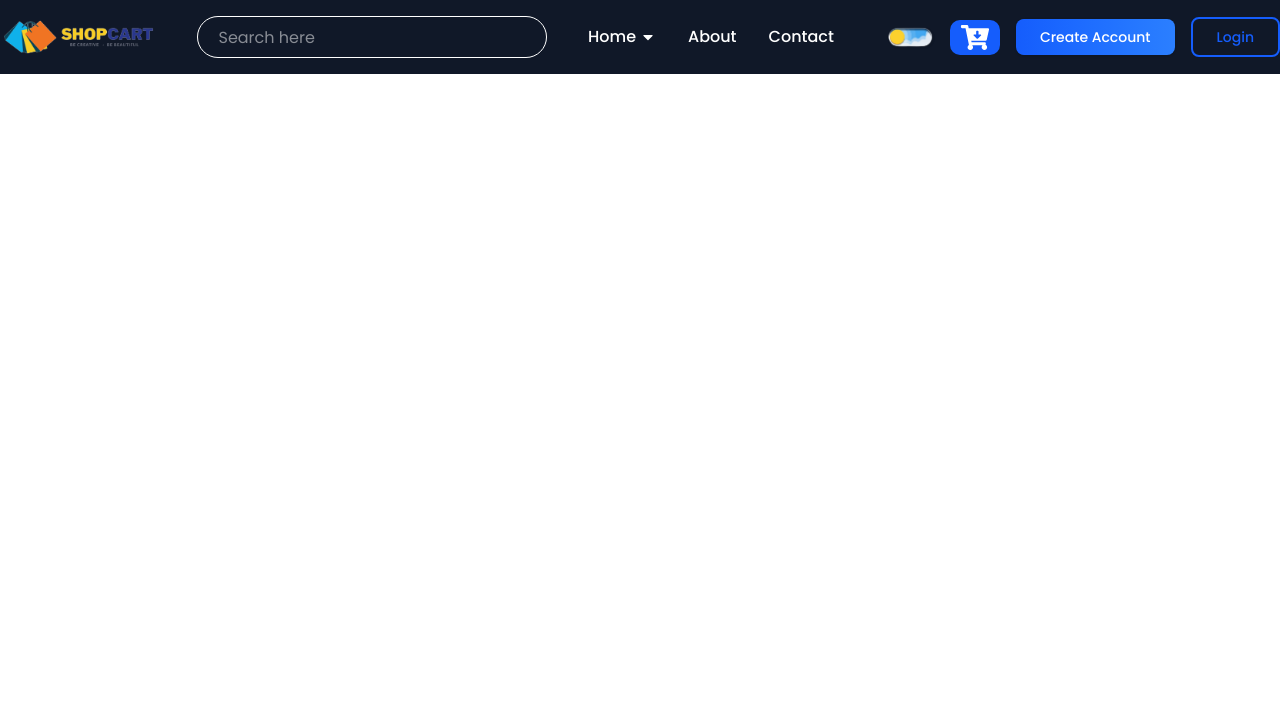
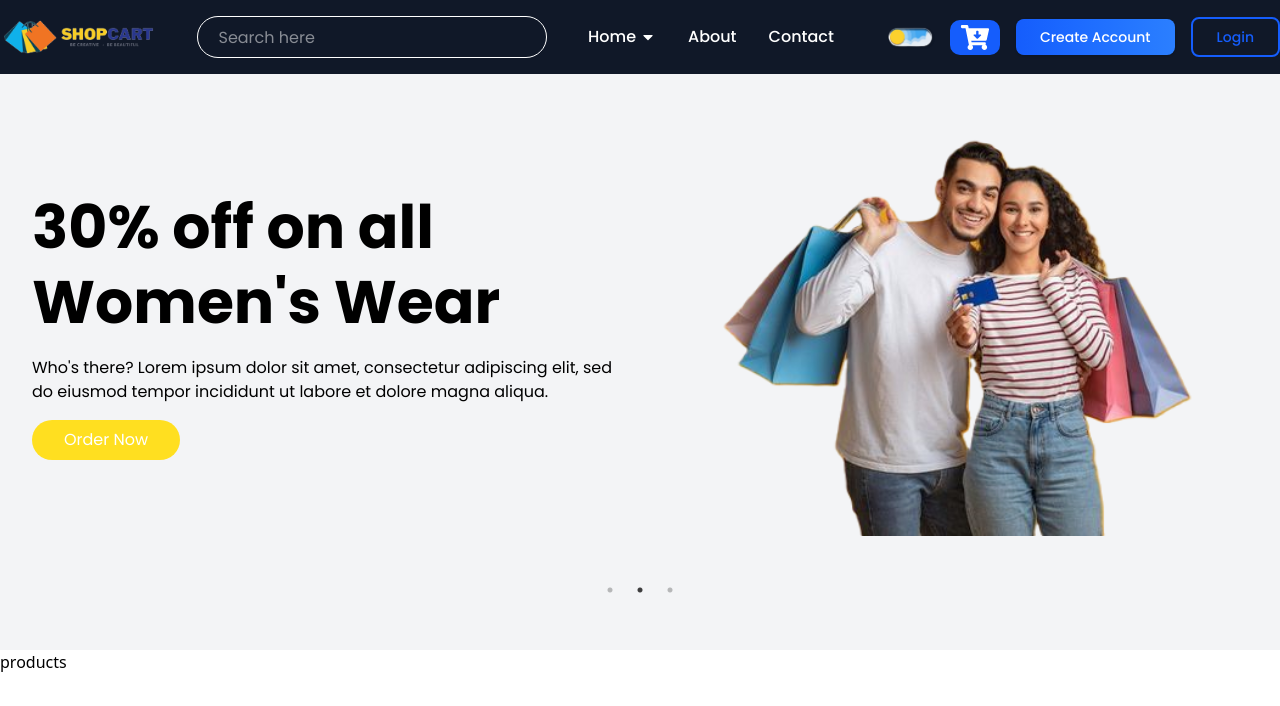
Before and after one commit to Mawais200/Shop-Cart-Web, a React (Vite) app in the folder shopcart/: page / in a window 1280 px wide. Shown: the top 706 px of the page. Built offline with nearby package versions, Linux system fonts and the light colour scheme.

Commit message:
add a new folder products in which products of websites will shown

```diff
--- a/shopcart/package.json
+++ b/shopcart/package.json
@@ -18,6 +18,9 @@
     "react-dom": "^19.0.0",
     "react-icon": "^1.0.0",
     "react-icons": "^5.5.0",
+    "react-slick": "^0.30.3",
+    "slick": "^1.12.2",
+    "slick-carousel": "^1.8.1",
     "swiper": "^11.2.4",
     "tailwindcss": "^4.0.9"
   },
--- a/shopcart/src/App.jsx
+++ b/shopcart/src/App.jsx
@@ -1,5 +1,6 @@
 import Hero from './Hero/hero'
 import Component from './Component/Navitems'
+import Products from './Products/products'
 import './App.css'
 
 
@@ -11,6 +12,7 @@ function App() {
       <Component/>
 
       <Hero/>
+      <Products/>
 
 
     </>
--- a/shopcart/src/Hero/hero.jsx
+++ b/shopcart/src/Hero/hero.jsx
@@ -1,36 +1,113 @@
-import React from 'react'
-import Image1 from "../../assets/hero/women.png";
-import Image2 from "../../assets/hero/shopping.png";
-import Image3 from "../../assets/hero/sale.png";
+import React from "react";
+import Image1 from "../assets/hero/women.png";
+import Image2 from "../assets/hero/shopping.png";
+import Image3 from "../assets/hero/sale.png";
+import Slider from "react-slick";
+import "slick-carousel/slick/slick.css";
+import "slick-carousel/slick/slick-theme.css";
 
+const Hero = ({ handleOrderPopup }) => {
+  const settings = {
+    dots: true,
+    arrows: false,
+    infinite: true,
+    speed: 800,
+    slidesToScroll: 1,
+    autoplay: true,
+    autoplaySpeed: 4000,
+    cssEase: "ease-in-out",
+    pauseOnHover: false,
+    pauseOnFocus: true,
+  };
 
-const hero = () => {
   const ImageList = [
     {
       id: 1,
       img: Image1,
       title: "Upto 50% off on all Men's Wear",
       description:
-            "lorem His Life will forever be Changed dolor sit amet, consectetur adipiscing elit, sed do eiusmod tempor incididunt ut labore et dolore magna aliqua.",
+        "His Life will forever be Changed. Lorem ipsum dolor sit amet, consectetur adipiscing elit, sed do eiusmod tempor incididunt ut labore et dolore magna aliqua.",
     },
     {
       id: 2,
       img: Image2,
       title: "30% off on all Women's Wear",
       description:
-            "Who's there lorem ipsum dolor sit amet, consectetur adipiscing elit, sed do eiusmod tempor incididunt ut labore et dolore magna aliqua.",
+        "Who's there? Lorem ipsum dolor sit amet, consectetur adipiscing elit, sed do eiusmod tempor incididunt ut labore et dolore magna aliqua.",
     },
     {
       id: 3,
       img: Image3,
       title: "70% off on all Products Sale",
       description:
-            "consectetur adipiscing elit, sed do eiusmod tempor incididunt ut labore et dolore magna aliqua.",
+        "Consectetur adipiscing elit, sed do eiusmod tempor incididunt ut labore et dolore magna aliqua.",
     },
   ];
+
   return (
-    <div>hero</div>
-  )
-}
+    <div className="relative overflow-hidden popin min-h-[500px] sm:min-h-[650px]  bg-gray-100 flex justify-center items-center pt-[50px] md:pt-0 dark:bg-gray-950 dark:text-white duration-200">
+      {/* Background Pattern */}
+      <div className="h-[400px] w-[600px] sm:h-[700px] sm:w-[700px] bg-primary/40 absolute -top-1/3 right-0 rounded-3xl rotate-45 -z-10"></div>
 
-export default hero
+      {/* Hero Section */}
+      <div className="container px-4 sm:px-8 pb-8 sm:pb-0">
+        <Slider {...settings}>
+          {ImageList.map((data) => (
+            <div key={data.id}>
+              <div className="grid grid-cols-1 sm:grid-cols-2 gap-6 items-center">
+                {/* Text Content Section */}
+                <div className="flex flex-col justify-center gap-4 text-center sm:text-left order-2 sm:order-1 relative z-10 px-4 sm:px-0">
+                  <h1
+                    data-aos="zoom-out"
+                    data-aos-duration="500"
+                    data-aos-once="true"
+                    className="text-3xl sm:text-5xl lg:text-6xl font-bold leading-tight"
+                  >
+                    {data.title}
+                  </h1>
+                  <p
+                    data-aos="fade-up"
+                    data-aos-duration="500"
+                    data-aos-delay="100"
+                    className="text-sm sm:text-base"
+                  >
+                    {data.description}
+                  </p>
+                  <div
+                    data-aos="fade-up"
+                    data-aos-duration="500"
+                    data-aos-delay="300"
+                  >
+                    <button
+                      onClick={handleOrderPopup}
+                      className="bg-yellow-300 from-primary to-secondary hover:scale-105 duration-200 text-white py-2 px-6 sm:px-8 rounded-full text-sm sm:text-base"
+                    >
+                      Order Now
+                    </button>
+                  </div>
+                </div>
+
+                {/* Image Section */}
+                <div className="order-1 sm:order-2 flex justify-center">
+                  <div
+                    data-aos="zoom-in"
+                    data-aos-once="true"
+                    className="relative z-10"
+                  >
+                    <img
+                      src={data.img}
+                      alt="Hero Slide"
+                      className="w-[250px] h-[250px] sm:w-[400px] sm:h-[400px] md:w-[450px] md:h-[450px] lg:w-[500px] lg:h-[500px] object-contain"
+                    />
+                  </div>
+                </div>
+              </div>
+            </div>
+          ))}
+        </Slider>
+      </div>
+    </div>
+  );
+};
+
+export default Hero;
--- /dev/null
+++ b/shopcart/src/Products/products.jsx
@@ -0,0 +1,9 @@
+import React from 'react'
+
+const products = () => {
+  return (
+    <div>products</div>
+  )
+}
+
+export default products
```
Also changed, not shown: 1 other file (tests, documents, lock files or other folders). Lines whose indentation alone changed are shown as unchanged.
